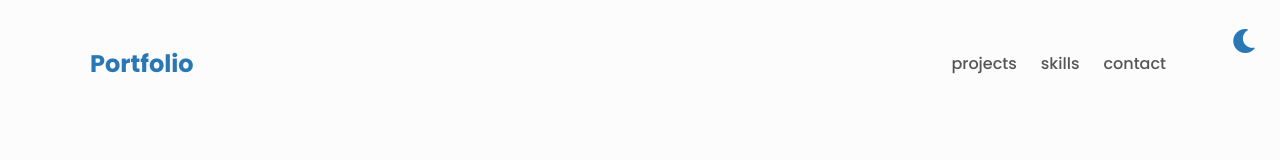
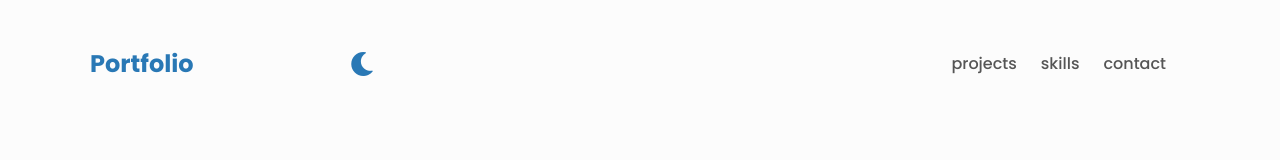
Before and after one commit to 22128133-DUT/Portfolio-Template, a plain HTML site: page index.html in a window 1280 px wide. Shown: the top 160 px of the page. Drawn offline with Linux system fonts and the light colour scheme.

Commit message:
Sixth commit

```diff
--- a/styles.css
+++ b/styles.css
@@ -44,14 +44,16 @@ body {
 }
 
 #theme-toggle {
-  position: fixed;
-  top: 1em;
-  right: 1em;
+  position: absolute;
+  top: 46.5px;
+  left: 350px;
   background-color: transparent;
   border: none;
   font-size: 1.5rem;
   cursor: pointer;
   color: var(--clr-primary);
+  z-index: 10;
+  transition: opacity 0.3s ease-in-out;
 }
 
 #theme-toggle:hover {
```
